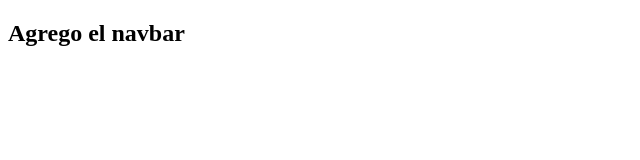
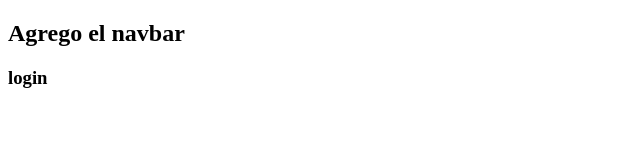
Before and after one commit to jorgeduje/mi-equipo, a plain HTML site: page index.html in a window 1280 px wide. Shown: the full height of the page, 0-640 px from the left. Drawn offline with Linux system fonts and the light colour scheme.

Commit message:
se termina el navbar

```diff
--- a/index.html
+++ b/index.html
@@ -7,5 +7,6 @@
   </head>
   <body>
     <h2>Agrego el navbar</h2>
+    <h3>login</h3>
   </body>
 </html>
```
